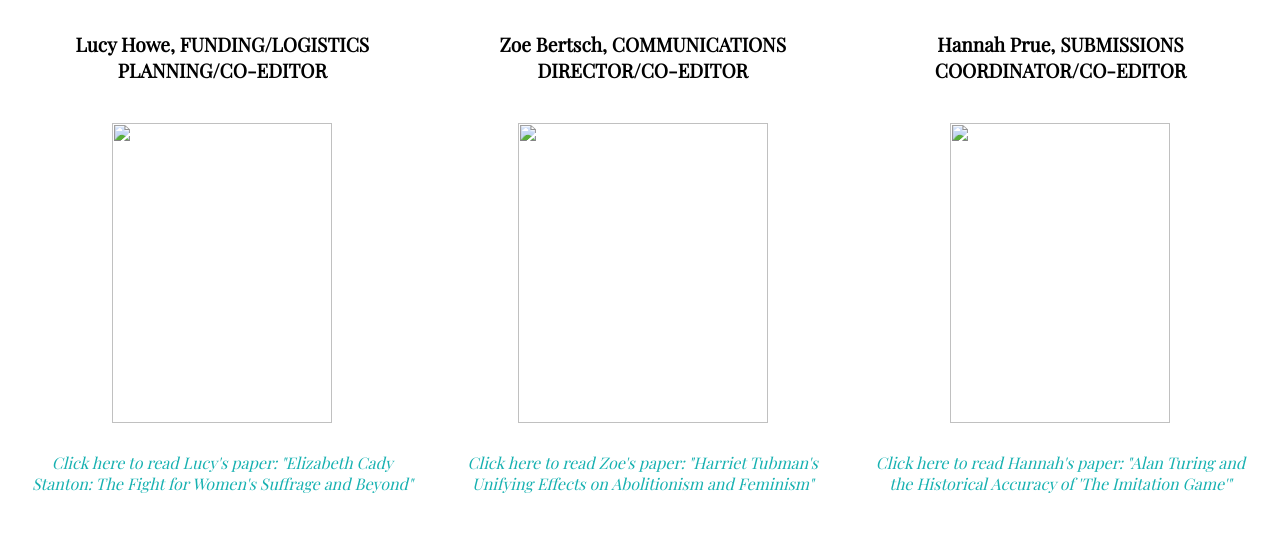
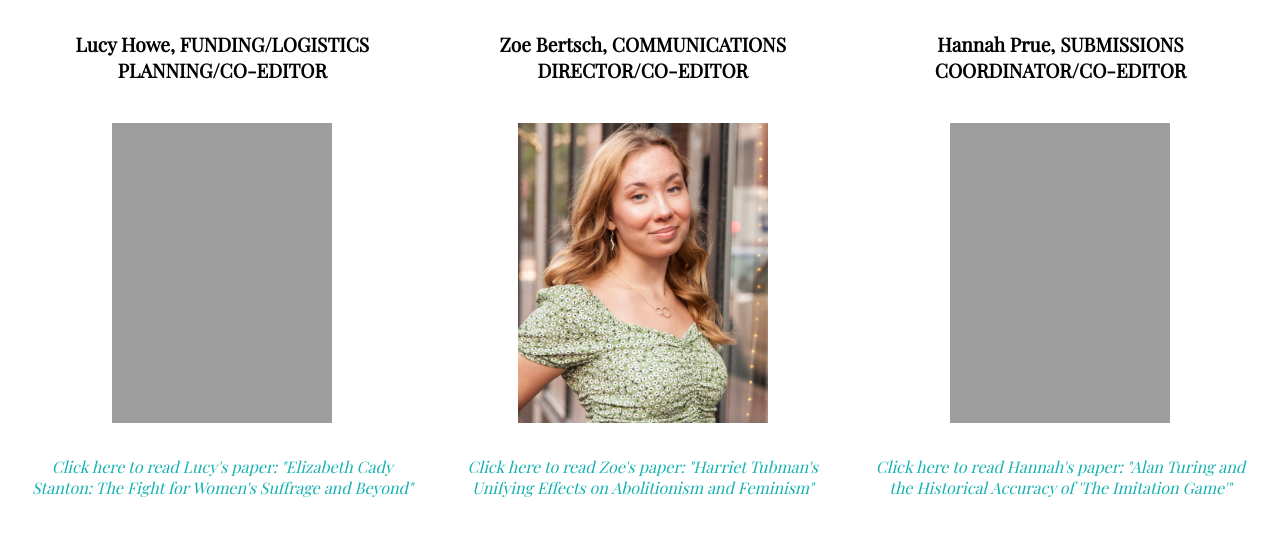
Before and after one commit to zoeeb24/The-Nor-Easter-Historical-Journal, a plain HTML site: page html/mission.html in a window 1280 px wide. Shown: the part 671-1206 px from the top of the page. Drawn offline with nearby package versions, Linux system fonts and the light colour scheme; the site is published under a folder, as on GitHub Pages, so addresses that start at the root find nothing.

Commit message:
picture links

```diff
--- a/html/mission.html
+++ b/html/mission.html
@@ -71,7 +71,7 @@ Either compelled by our work or just simply interested in learning about high sc
 
       <h1> Lucy Howe, FUNDING/LOGISTICS PLANNING/CO-EDITOR </h1>
 
-      <img src="/images/lucy.jpeg" style="height: 300px; width: 220px";>
+      <img src="../images/lucy.jpeg" style="height: 300px; width: 220px";>
 
     <br>
     <br>
@@ -89,7 +89,7 @@ Either compelled by our work or just simply interested in learning about high sc
 
       <h1> Zoe Bertsch, COMMUNICATIONS DIRECTOR/CO-EDITOR </h1>
 
-      <img src="/images/zoe.jpeg" style="height: 300px; width: 250px";>
+      <img src="../images/zoe.jpeg" style="height: 300px; width: 250px";>
 
 <br>
 <br>
@@ -106,7 +106,7 @@ Either compelled by our work or just simply interested in learning about high sc
 
       <h1> Hannah Prue, SUBMISSIONS COORDINATOR/CO-EDITOR </h1>
 
-      <img src="/images/hannah.jpeg" style="height: 300px; width: 220px";>
+      <img src="../images/hannah.jpeg" style="height: 300px; width: 220px";>
 
 <br>
 <br>
```
